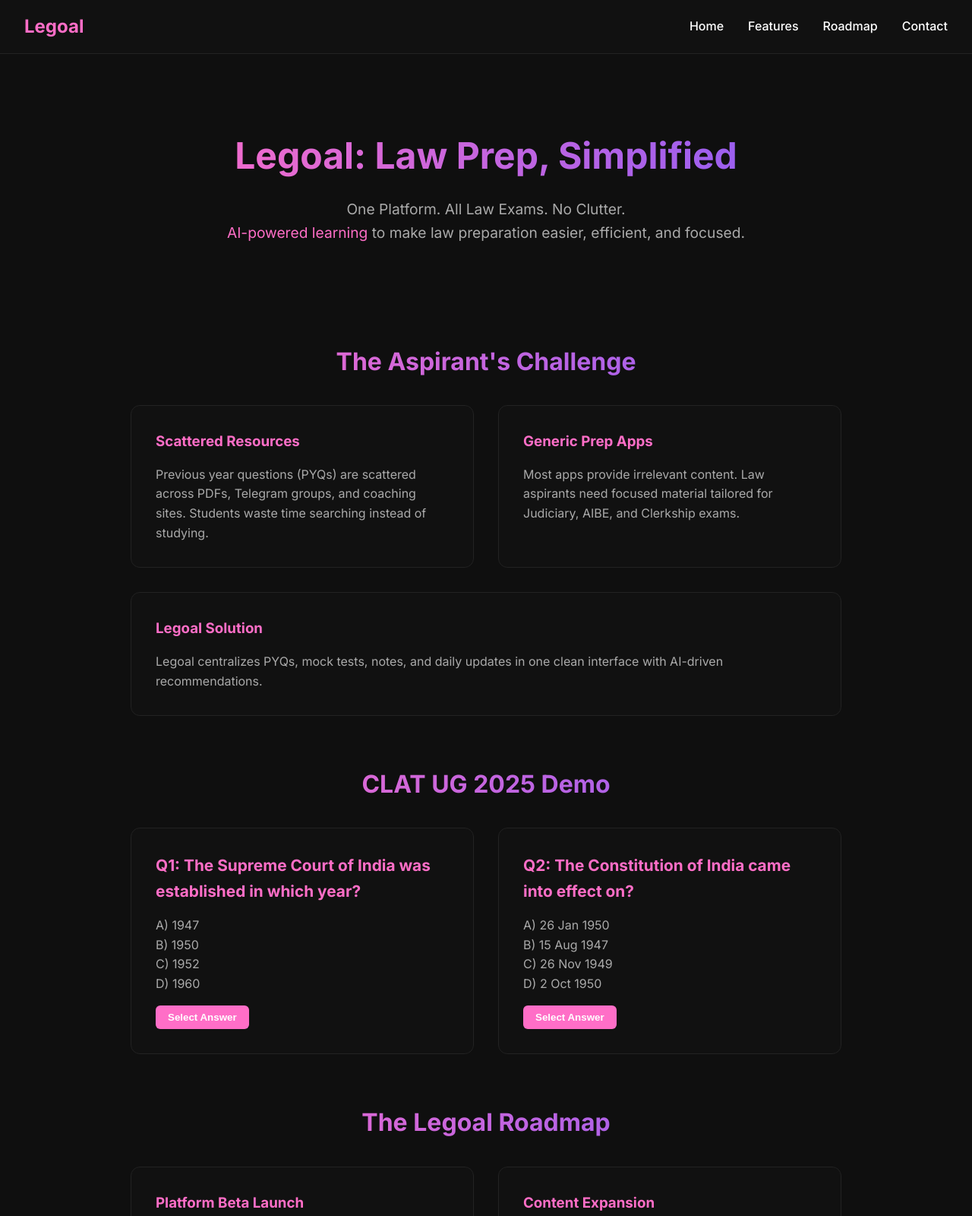
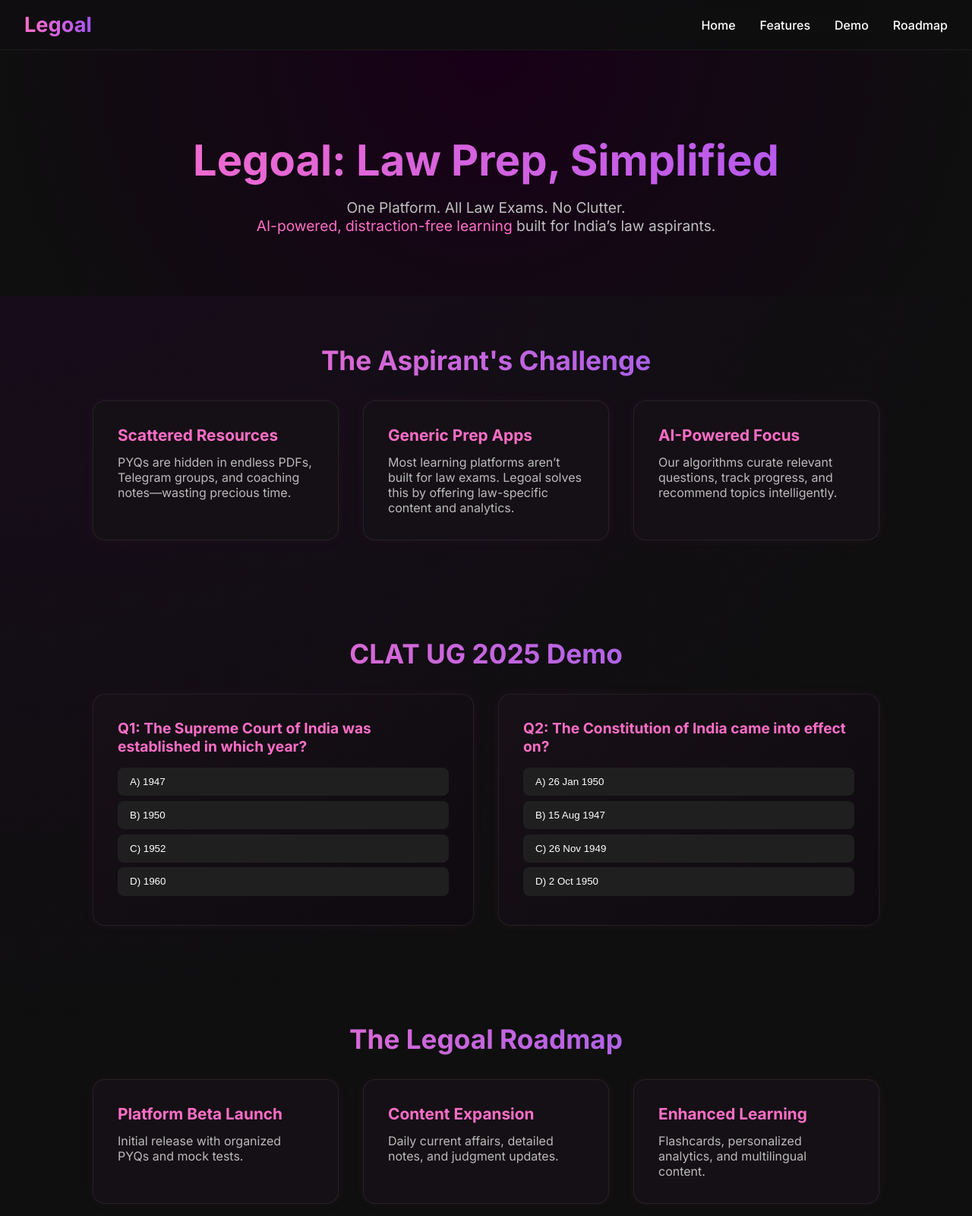
Before and after one commit to Arki-Pro/Lawgoal, a plain HTML site: page index.html in a window 1280 px wide. Shown: the top 1600 px of the page at 76% size. Drawn offline with Linux system fonts and the light colour scheme.

Commit message:
Update index.html

```diff
--- a/index.html
+++ b/index.html
@@ -5,246 +5,281 @@
 <meta name="viewport" content="width=device-width, initial-scale=1.0">
 <title>Legoal: Law Prep, Simplified</title>
 <link href="https://fonts.googleapis.com/css2?family=Inter:wght@400;500;600;700&display=swap" rel="stylesheet">
+
 <style>
-  /* Reset & Base */
+  /* === Base === */
   * {margin:0;padding:0;box-sizing:border-box;}
   html {scroll-behavior: smooth;}
   body {
     font-family: 'Inter', sans-serif;
-    background-color: #0f0f0f;
+    background: radial-gradient(circle at top left, #1a0b1f, #0f0f0f 60%);
     color: #fff;
-    line-height: 1.6;
+    overflow-x:hidden;
   }
+
   a {text-decoration:none;color:inherit;}
+  h1, h2, h3 {font-weight:700;}
+  section {padding:4rem 2rem;max-width:1100px;margin:auto;}
 
-  /* Navbar */
+  /* === Navbar === */
   nav {
     position: sticky;
     top:0;
-    background-color: #111;
-    padding: 1rem 2rem;
+    background: rgba(15,15,15,0.85);
+    backdrop-filter: blur(10px);
+    padding:1rem 2rem;
     display:flex;
     justify-content:space-between;
     align-items:center;
-    z-index:1000;
-    border-bottom: 1px solid #222;
+    border-bottom:1px solid rgba(255,255,255,0.05);
+    z-index:100;
   }
-  nav .logo {font-weight:700;font-size:1.5rem;color:#ff6ec7;}
-  nav ul {display:flex;gap:2rem;list-style:none;}
-  nav ul li a {font-weight:500;color:#fff;transition:0.3s;}
-  nav ul li a:hover {color:#ff6ec7;}
+  nav .logo {
+    font-size:1.7rem;
+    font-weight:700;
+    background:linear-gradient(90deg,#ff6ec7,#a855f7);
+    -webkit-background-clip:text;
+    -webkit-text-fill-color:transparent;
+  }
+  nav ul {
+    display:flex;
+    list-style:none;
+    gap:2rem;
+  }
+  nav ul li a {
+    font-weight:500;
+    transition:0.3s;
+  }
+  nav ul li a:hover {
+    color:#ff6ec7;
+  }
 
-  /* Hero Section */
+  /* === Hero === */
   header {
-    padding:6rem 2rem 4rem 2rem;
     text-align:center;
-    max-width:1000px;
+    padding:7rem 2rem 5rem 2rem;
+    background: radial-gradient(circle at center top, #180018 0%, #0f0f0f 90%);
+  }
+  header h1 {
+    font-size:3.5rem;
+    line-height:1.2;
+    background:linear-gradient(90deg,#ff6ec7,#a855f7);
+    -webkit-background-clip:text;
+    -webkit-text-fill-color:transparent;
+    margin-bottom:1rem;
+  }
+  header p {
+    font-size:1.2rem;
+    color:#c0bfc2;
+    max-width:700px;
     margin:auto;
   }
-  header h1 {
-    font-size:3rem;
-    background: linear-gradient(90deg, #ff6ec7, #8b5cf6);
-    -webkit-background-clip: text;
-    -webkit-text-fill-color: transparent;
-    margin-bottom:1rem;
-  }
-  header p {font-size:1.2rem;color:#aaa;max-width:700px;margin:1rem auto 0 auto;}
 
-  /* Sections */
-  section {
-    max-width:1000px;
-    margin:4rem auto;
-    padding:0 2rem;
-    opacity:0;
-    transform:translateY(20px);
-    animation:fadeInUp 1s forwards;
-  }
-  section:nth-of-type(2){animation-delay:0.2s;}
-  section:nth-of-type(3){animation-delay:0.4s;}
-  section:nth-of-type(4){animation-delay:0.6s;}
-  section:nth-of-type(5){animation-delay:0.8s;}
+  /* === Section Titles === */
   section h2 {
-    font-size:2rem;
-    background: linear-gradient(90deg,#ff6ec7,#8b5cf6);
+    text-align:center;
+    font-size:2.2rem;
+    margin-bottom:2rem;
+    background:linear-gradient(90deg,#ff6ec7,#8b5cf6);
     -webkit-background-clip:text;
     -webkit-text-fill-color:transparent;
-    margin-bottom:2rem;
-    text-align:center;
   }
 
-  @keyframes fadeInUp {
-    to {opacity:1; transform:translateY(0);}
+  /* === Features === */
+  .feature-panel {
+    display:grid;
+    grid-template-columns:repeat(auto-fit,minmax(300px,1fr));
+    gap:2rem;
   }
+  .feature {
+    background:#151015;
+    border:1px solid rgba(255,255,255,0.07);
+    border-radius:16px;
+    padding:2rem;
+    box-shadow:0 0 15px rgba(255,110,199,0.05);
+    transition:all 0.4s ease;
+  }
+  .feature:hover {
+    transform:translateY(-5px);
+    border-color:#ff6ec7;
+    box-shadow:0 0 25px rgba(255,110,199,0.15);
+  }
+  .feature h3 {
+    color:#ff6ec7;
+    font-size:1.3rem;
+    margin-bottom:0.8rem;
+  }
+  .feature p {color:#bbb;}
 
-  /* Cards */
+  /* === Cards (Quiz etc) === */
   .card-container {
     display:grid;
-    grid-template-columns:repeat(auto-fit,minmax(250px,1fr));
+    grid-template-columns:repeat(auto-fit,minmax(320px,1fr));
     gap:2rem;
   }
   .card {
-    background:#111;
+    background:linear-gradient(145deg,#171117,#0e0a0f);
+    border:1px solid rgba(255,255,255,0.07);
+    border-radius:16px;
     padding:2rem;
-    border-radius:12px;
-    border:1px solid #222;
-    transition:0.3s;
+    box-shadow:0 0 15px rgba(255,110,199,0.05);
+    transition:0.4s ease;
   }
   .card:hover {
     transform:translateY(-5px);
     border-color:#ff6ec7;
-    box-shadow:0 8px 20px rgba(255,110,199,0.2);
+    box-shadow:0 0 25px rgba(255,110,199,0.15);
   }
   .card h3 {
-    font-size:1.3rem;
+    font-size:1.2rem;
+    color:#ff6ec7;
     margin-bottom:1rem;
-    color:#ff6ec7;
   }
-  .card p {color:#aaa;}
-  .card button {
-    margin-top:1rem;
-    padding:0.5rem 1rem;
+  .options button {
+    display:block;
+    width:100%;
+    text-align:left;
+    margin:0.4rem 0;
+    padding:0.7rem 1rem;
     border:none;
-    border-radius:6px;
-    background:#ff6ec7;
+    border-radius:8px;
+    background:#1f1f1f;
     color:#fff;
-    font-weight:600;
     cursor:pointer;
     transition:0.3s;
+    font-weight:500;
   }
-  .card button:hover {background:#8b5cf6;}
+  .options button:hover {background:#ff6ec7;color:#fff;}
+  .correct {background:#1e4620!important;color:#76ff7a!important;}
+  .wrong {background:#461e1e!important;color:#ff7070!important;}
 
-  /* Feature Panels */
-  .feature-panel {
-    display:flex;
-    flex-wrap:wrap;
+  /* === Roadmap === */
+  .roadmap-grid {
+    display:grid;
+    grid-template-columns:repeat(auto-fit,minmax(260px,1fr));
     gap:2rem;
-    margin-top:2rem;
   }
-  .feature {
-    flex:1 1 300px;
-    background:#111;
-    border:1px solid #222;
-    border-radius:12px;
-    padding:2rem;
-    transition:0.3s;
-  }
-  .feature:hover {border-color:#ff6ec7;box-shadow:0 8px 20px rgba(255,110,199,0.2);}
-  .feature h3 {color:#ff6ec7;margin-bottom:1rem;}
-  .feature p {color:#aaa;}
 
-  /* Footer */
+  /* === Footer === */
   footer {
     text-align:center;
-    padding:3rem 2rem;
-    border-top:1px solid #222;
-    color:#aaa;
-    margin-top:4rem;
+    padding:3rem 1rem;
+    border-top:1px solid rgba(255,255,255,0.07);
+    color:#999;
   }
-  footer span{color:#ff6ec7;font-weight:600;}
+  footer span {
+    color:#ff6ec7;
+    font-weight:600;
+  }
 </style>
 </head>
+
 <body>
 
-<!-- Navbar -->
+<!-- === Navbar === -->
 <nav>
   <div class="logo">Legoal</div>
   <ul>
     <li><a href="#hero">Home</a></li>
     <li><a href="#features">Features</a></li>
+    <li><a href="#pyqs">Demo</a></li>
     <li><a href="#roadmap">Roadmap</a></li>
-    <li><a href="#footer">Contact</a></li>
   </ul>
 </nav>
 
-<!-- Hero Section -->
+<!-- === Hero Section === -->
 <header id="hero">
   <h1>Legoal: Law Prep, Simplified</h1>
-  <p>One Platform. All Law Exams. No Clutter. <br> <span style="color:#ff6ec7;">AI-powered learning</span> to make law preparation easier, efficient, and focused.</p>
+  <p>One Platform. All Law Exams. No Clutter.<br>
+  <span style="color:#ff6ec7;">AI-powered, distraction-free learning</span> built for India’s law aspirants.</p>
 </header>
 
-<!-- Aspirant Challenge Section -->
+<!-- === Feature Section === -->
 <section id="features">
   <h2>The Aspirant's Challenge</h2>
   <div class="feature-panel">
     <div class="feature">
       <h3>Scattered Resources</h3>
-      <p>Previous year questions (PYQs) are scattered across PDFs, Telegram groups, and coaching sites. Students waste time searching instead of studying.</p>
+      <p>PYQs are hidden in endless PDFs, Telegram groups, and coaching notes—wasting precious time.</p>
     </div>
     <div class="feature">
       <h3>Generic Prep Apps</h3>
-      <p>Most apps provide irrelevant content. Law aspirants need focused material tailored for Judiciary, AIBE, and Clerkship exams.</p>
+      <p>Most learning platforms aren’t built for law exams. Legoal solves this by offering law-specific content and analytics.</p>
     </div>
     <div class="feature">
-      <h3>Legoal Solution</h3>
-      <p>Legoal centralizes PYQs, mock tests, notes, and daily updates in one clean interface with AI-driven recommendations.</p>
+      <h3>AI-Powered Focus</h3>
+      <p>Our algorithms curate relevant questions, track progress, and recommend topics intelligently.</p>
     </div>
   </div>
 </section>
 
-<!-- PYQ Demo Section -->
+<!-- === PYQ Demo === -->
 <section id="pyqs">
   <h2>CLAT UG 2025 Demo</h2>
   <div class="card-container">
+
     <div class="card">
       <h3>Q1: The Supreme Court of India was established in which year?</h3>
-      <p>A) 1947<br>B) 1950<br>C) 1952<br>D) 1960</p>
-      <button onclick="checkAnswer(this, 'B')">Select Answer</button>
+      <div class="options">
+        <button onclick="checkAnswer(this, 'B')">A) 1947</button>
+        <button onclick="checkAnswer(this, 'B')">B) 1950</button>
+        <button onclick="checkAnswer(this, 'B')">C) 1952</button>
+        <button onclick="checkAnswer(this, 'B')">D) 1960</button>
+      </div>
     </div>
+
     <div class="card">
       <h3>Q2: The Constitution of India came into effect on?</h3>
-      <p>A) 26 Jan 1950<br>B) 15 Aug 1947<br>C) 26 Nov 1949<br>D) 2 Oct 1950</p>
-      <button onclick="checkAnswer(this, 'A')">Select Answer</button>
+      <div class="options">
+        <button onclick="checkAnswer(this, 'A')">A) 26 Jan 1950</button>
+        <button onclick="checkAnswer(this, 'A')">B) 15 Aug 1947</button>
+        <button onclick="checkAnswer(this, 'A')">C) 26 Nov 1949</button>
+        <button onclick="checkAnswer(this, 'A')">D) 2 Oct 1950</button>
+      </div>
+    </div>
+
+  </div>
+</section>
+
+<!-- === Roadmap Section === -->
+<section id="roadmap">
+  <h2>The Legoal Roadmap</h2>
+  <div class="roadmap-grid">
+    <div class="feature">
+      <h3>Platform Beta Launch</h3>
+      <p>Initial release with organized PYQs and mock tests.</p>
+    </div>
+    <div class="feature">
+      <h3>Content Expansion</h3>
+      <p>Daily current affairs, detailed notes, and judgment updates.</p>
+    </div>
+    <div class="feature">
+      <h3>Enhanced Learning</h3>
+      <p>Flashcards, personalized analytics, and multilingual content.</p>
+    </div>
+    <div class="feature">
+      <h3>Growth & Partnerships</h3>
+      <p>Collaborations with law colleges and education programs.</p>
     </div>
   </div>
 </section>
 
-<!-- Roadmap Section -->
-<section id="roadmap">
-  <h2>The Legoal Roadmap</h2>
-  <div class="feature-panel">
-    <div class="feature">
-      <h3>Platform Beta Launch</h3>
-      <p>Initial release with PYQs and Mock Tests.</p>
-    </div>
-    <div class="feature">
-      <h3>Content Expansion</h3>
-      <p>Integrate daily Current Affairs and in-depth Notes.</p>
-    </div>
-    <div class="feature">
-      <h3>Enhanced Learning</h3>
-      <p>Launch Flashcards with multi-lingual support.</p>
-    </div>
-    <div class="feature">
-      <h3>Growth & Partnerships</h3>
-      <p>Expand user base and establish collaborations with law colleges.</p>
-    </div>
-  </div>
-</section>
-
-<!-- Footer -->
-<footer id="footer">
-  <span>Using AI to make law preparation easier</span>
+<!-- === Footer === -->
+<footer>
+  <p><span>Legoal</span> — Using AI to make law preparation simpler, smarter, and more affordable.</p>
 </footer>
 
-
 <script>
-function checkAnswer(button, correctOption) {
-    const card = button.parentElement;
-    const questionText = card.querySelector('h3').innerText;
-    const options = card.querySelector('p').innerHTML.split('<br>');
-
-    // Clear previous colors
-    card.querySelector('p').innerHTML = '';
-
-    options.forEach(opt => {
-        const letter = opt.trim()[0]; // first character, e.g., "A"
-        const span = document.createElement('span');
-        span.innerHTML = opt + '<br>';
-        span.style.color = (letter === correctOption) ? '#00ff00' : '#ff3b3b';
-        card.querySelector('p').appendChild(span);
-    });
-
-    // Disable button after answering
-    button.disabled = true;
+function checkAnswer(button, correct) {
+  const parent = button.parentElement;
+  const all = parent.querySelectorAll('button');
+  all.forEach(b => b.disabled = true);
+  all.forEach(b => {
+    const selected = b.innerText.trim()[0];
+    if (selected === correct) b.classList.add('correct');
+    else if (b === button) b.classList.add('wrong');
+  });
 }
 </script>
+</body>
+</html>
```
